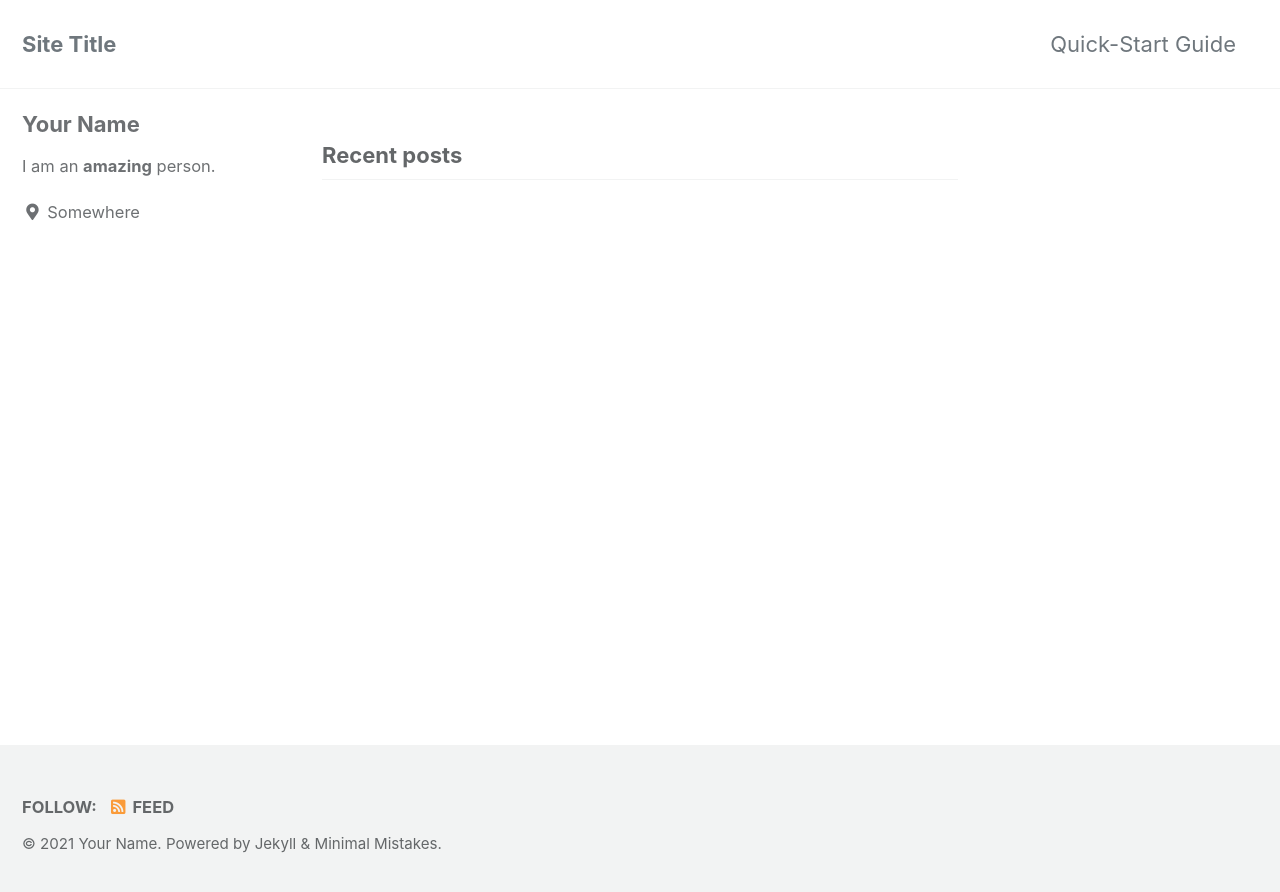
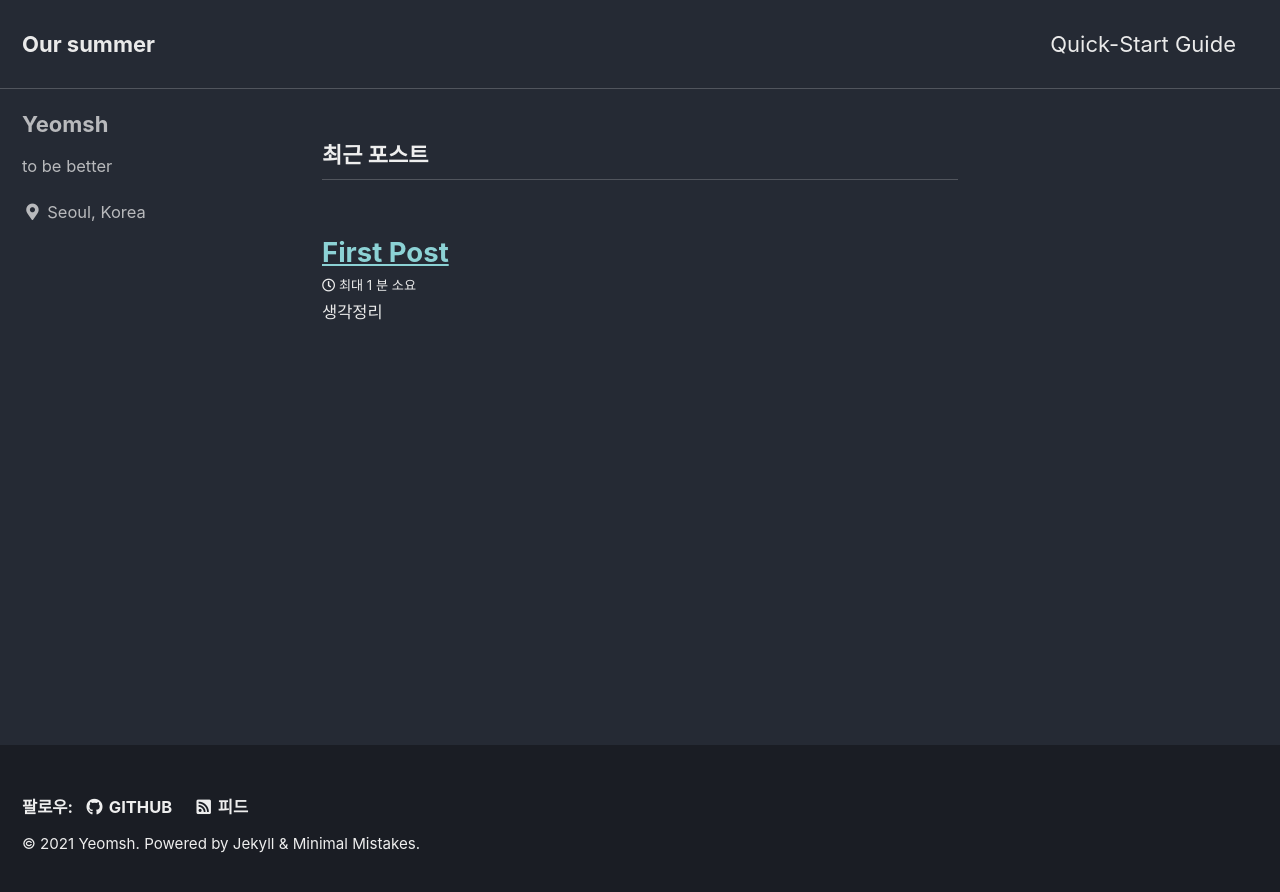
Before and after one commit to yeomsh/yeomsh.github.com, a Jekyll site: the page built from index.html, in a window 1280 px wide. Shown: the top 892 px of the page. Built offline with Jekyll 4.4.1, drawn with Linux system fonts in a browser that asks for light colours; cached includes are drawn as plain includes; the list of posts is cut into pages by our own code.

Commit message:
config 설정 변경 및 게시글 추가

```diff
--- a/Gemfile
+++ b/Gemfile
@@ -1,2 +1,5 @@
 source "https://rubygems.org"
-gemspec
+
+gem "jekyll", "~> 3.5"
+gem "minimal-mistakes-jekyll"
+gem "kramdown-parser-gfm"
--- a/_config.yml
+++ b/_config.yml
@@ -11,19 +11,21 @@
 # https://mmistakes.github.io/minimal-mistakes/docs/quick-start-guide/#installing-the-theme
 
 # theme                  : "minimal-mistakes-jekyll"
-# remote_theme           : "mmistakes/minimal-mistakes"
-minimal_mistakes_skin    : "default" # "air", "aqua", "contrast", "dark", "dirt", "neon", "mint", "plum", "sunrise"
+remote_theme           : "mmistakes/minimal-mistakes"
+minimal_mistakes_skin    : "dark" # "air", "aqua", "contrast", "dark", "dirt", "neon", "mint", "plum", "sunrise"
 
 # Site Settings
-locale                   : "en-US"
-title                    : "Site Title"
+locale                   : "ko-KR"
+title                    : "Our summer"
 title_separator          : "-"
 subtitle                 : # site tagline that appears below site title in masthead
-name                     : "Your Name"
-description              : "An amazing website."
-url                      : # the base hostname & protocol for your site e.g. "https://mmistakes.github.io"
+name                     : "Yeomsh"
+description              : "To make shine tomorrow"
+url                      : "https://yeomsh.github.io/"
+# the base hostname & protocol for your site e.g. "https://mmistakes.github.io"
 baseurl                  : # the subpath of your site, e.g. "/blog"
-repository               : # GitHub username/repo-name e.g. "mmistakes/minimal-mistakes"
+repository               : "yeomsh/yeomsh.github.io"
+# GitHub username/repo-name e.g. "mmistakes/minimal-mistakes"
 teaser                   : # path of fallback teaser image, e.g. "/assets/images/500x300.png"
 logo                     : # path of logo image to display in the masthead, e.g. "/assets/images/88x88.png"
 masthead_title           : # overrides the website title displayed in the masthead, use " " for no title
@@ -94,10 +96,10 @@ analytics:
 
 # Site Author
 author:
-  name             : "Your Name"
+  name             : "Yeomsh"
   avatar           : # path of avatar image, e.g. "/assets/images/bio-photo.jpg"
-  bio              : "I am an **amazing** person."
-  location         : "Somewhere"
+  bio              : "to be better"
+  location         : "Seoul, Korea"
   email            :
   links:
     - label: "Email"
@@ -130,7 +132,7 @@ footer:
       # url:
     - label: "GitHub"
       icon: "fab fa-fw fa-github"
-      # url:
+      url: "https://github.com/yeomsh"
     - label: "GitLab"
       icon: "fab fa-fw fa-gitlab"
       # url:
@@ -210,7 +212,7 @@ sass:
 permalink: /:categories/:title/
 paginate: 5 # amount of posts to show
 paginate_path: /page:num/
-timezone: # https://en.wikipedia.org/wiki/List_of_tz_database_time_zones
+timezone: #Asia/Seoul # https://en.wikipedia.org/wiki/List_of_tz_database_time_zones
 
 
 # Plugins (previously gems:)
@@ -280,3 +282,15 @@ defaults:
       comments: # true
       share: true
       related: true
+
+  # _pages
+  - scope:
+      path: ""
+      type: pages
+    values:
+      layout: single
+      author_profile: true
+      read_time: false
+      comments: false
+      share: true
+      related: false
--- /dev/null
+++ b/_posts/2021-04-24-first-post.md
@@ -0,0 +1,24 @@
+생각정리
+
+깃블로그 시작과 함께 앞으로의 다짐을 적어보려고 한다.
+
+회사를 다니면서 나는 어떤 일을 하며 사는 것이 가장 행복할까라는 고민을 거듭해왔다.
+내가 내린 나의 정의는 아래와 같다.
+ - 어제의 나보다 오늘 더 나은 사람이 되고 싶다.
+ - 새로운 것을 배울 때, 설레고 즐겁다.
+ - 나의 생각이 현실이 되는 것을 볼 때 성취감을 느낀다.
+ - 개발자로서, 변화하는 시대의 선도자로서의 삶을 살아가고 싶다.
+
+회사를 다니며 하는 개발과 유지보수의 업무에서도 수많은 지식을 얻는다. 하지만 더 나은 백엔드 개발자로 성장하기 위해서는, 많은 노력이 필요하다.
+
+> 코딩테스트 준비
+
+우선 첫번째로, 성장의 기회가 온다면 잡을 수 있어야 한다. 그러기 위해서는 코딩테스트가 첫번째 관문이다. 대학교 졸업 이후, 코딩테스트 공부를 한지 오래되어 처음부터 차근차근 개념을 정리하며 시작해보려한다. 목표는 프로그래머스의 레벨을 한단계씩 높혀가는 것, 꾸준히 문제를 푸는 것 크게 두가지이다.
+
+> CS 공부
+
+어느 개발자이든, cs는 기본 토대가 되는 중요한 지식이다. 컴퓨터 구조, 자료구조, 데이터베이스, 네트워크 등 기본 지식을 탄탄하게 하고자 한다.
+
+> 프로젝트
+
+이전부터 계속 공부하고자 했던 node.js부터 공부를 시작할려고 한다. node.js는 책을 활용하여 클론 코딩을 하며, 현재 개발 중인 앱의 서버를 php에서 node.js로 이전하려고 한다. 왜 이전하려고 하는지와 이전 계획은 천천히 블로그 글에 업로드할 예정이다. 또한 블록체인 논문을 작성하며 Java로 구현했던 프로젝트를 이더리움 솔리디티를 이용하여 구현해보고 싶다. 그 외에도 카바카를 활용한 프로젝트 등 새롭게 진행하고픈 프로젝트가 생긴다면, 진행해보고자 한다.
```
Also changed, not shown: 7 other files.
